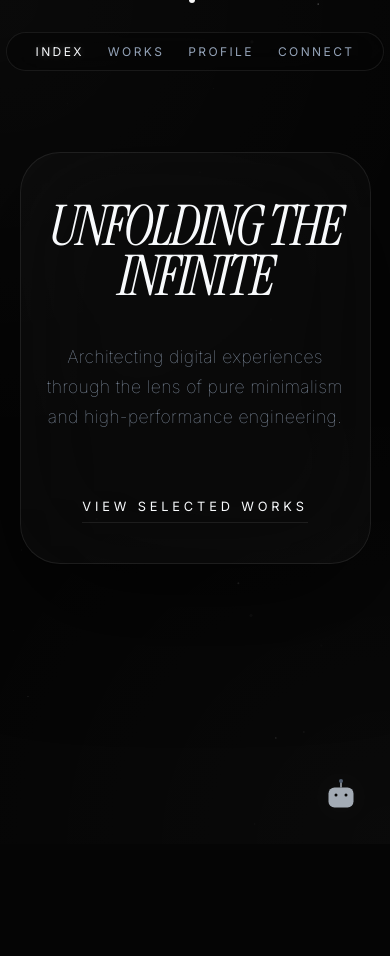
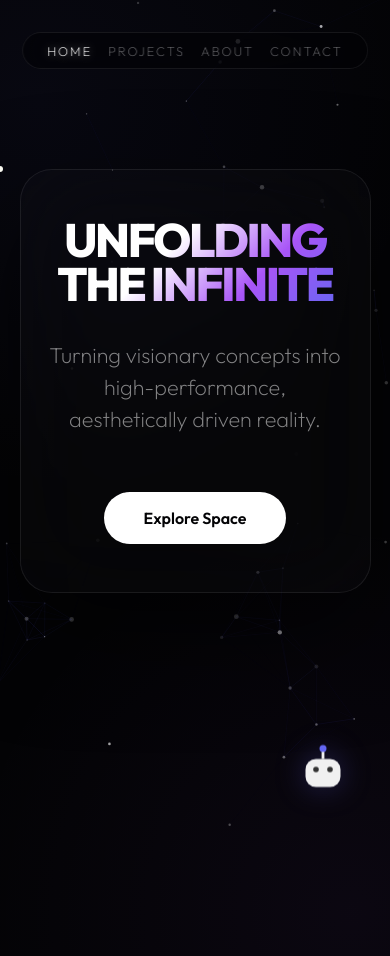
Before and after one commit to sunyoong/ethereal-portfolio, a website built with Vite: page index.html in a window 390 px wide. Before the commit the page ends 844 px from the top, so only its background shows below. Built offline with nearby package versions, Linux system fonts and the light colour scheme.

Commit message:
Restore vibrant Bento design with EN-KR tagline toggle

```diff
--- a/index.html
+++ b/index.html
@@ -4,7 +4,10 @@
 <head>
     <meta charset="UTF-8">
     <meta name="viewport" content="width=device-width, initial-scale=1.0">
-    <title>Portfolio 2025 | Premium Experience</title>
+    <title>Portfolio 2025 | Home</title>
+    <link rel="preconnect" href="https://fonts.googleapis.com">
+    <link rel="preconnect" href="https://fonts.gstatic.com" crossorigin>
+    <link href="https://fonts.googleapis.com/css2?family=Outfit:wght@200;600;800&display=swap" rel="stylesheet">
     <link rel="stylesheet" href="./style.css">
 </head>
 
@@ -13,28 +16,33 @@
     <canvas id="space-canvas"></canvas>
 
     <nav>
-        <a href="index.html">Index</a>
-        <a href="projects.html">Works</a>
-        <a href="about.html">Profile</a>
-        <a href="contact.html">Connect</a>
+        <a href="index.html">Home</a>
+        <a href="projects.html">Projects</a>
+        <a href="about.html">About</a>
+        <a href="contact.html">Contact</a>
     </nav>
 
-    <svg id="mascot" viewBox="0 0 100 100">
-        <rect x="25" y="35" width="50" height="40" rx="12" fill="#cbd5e1" />
-        <circle cx="40" cy="50" r="3" fill="#050505" />
-        <circle cx="60" cy="50" r="3" fill="#050505" />
-        <line x1="50" y1="35" x2="50" y2="22" stroke="#cbd5e1" stroke-width="3" />
-        <circle cx="50" cy="22" r="4" fill="#64748b" />
+    <svg id="mascot" viewBox="0 0 100 100" onclick="this.style.transform='rotate(360deg) scale(1.5)'">
+        <rect x="25" y="35" width="50" height="40" rx="15" fill="#f0f0f0" />
+        <circle cx="40" cy="50" r="4" fill="#333">
+            <animate attributeName="r" values="4;1;4" dur="3s" repeatCount="indefinite" />
+        </circle>
+        <circle cx="60" cy="50" r="4" fill="#333">
+            <animate attributeName="r" values="4;1;4" dur="3s" repeatCount="indefinite" />
+        </circle>
+        <line x1="50" y1="35" x2="50" y2="20" stroke="#f0f0f0" stroke-width="4" />
+        <circle cx="50" cy="20" r="5" fill="#6366f1">
+            <animate attributeName="fill" values="#6366f1;#a855f7;#6366f1" dur="2s" repeatCount="indefinite" />
+        </circle>
     </svg>
 
     <main class="container">
         <h1 id="tagline" data-lang="en">UNFOLDING THE INFINITE</h1>
-        <p>Architecting digital experiences through the lens of pure minimalism and high-performance engineering.</p>
-        <div style="margin-top: 4rem;">
+        <p>Turning visionary concepts into high-performance, aesthetically driven reality.</p>
+        <div style="margin-top: 3.5rem; display: flex; justify-content: center; gap: 1rem;">
             <a href="projects.html"
-                style="color: var(--text-primary); text-decoration: none; font-size: 0.8rem; text-transform: uppercase; letter-spacing: 0.3em; border-bottom: 1px solid var(--border); padding-bottom: 0.5rem; transition: 0.4s;"
-                onmouseover="this.style.borderColor='#fff'" onmouseout="this.style.borderColor='var(--border)'">View
-                Selected Works</a>
+                style="background: var(--text); color: var(--bg); padding: 1rem 2.5rem; border-radius: 100px; text-decoration: none; font-weight: 600; transition: all 0.3s cubic-bezier(0.16, 1, 0.3, 1);">Explore
+                Space</a>
         </div>
     </main>
 
@@ -49,17 +57,18 @@
             const currentLang = tagEl.getAttribute('data-lang');
             const nextLang = currentLang === 'en' ? 'ko' : 'en';
 
-            tagEl.style.filter = "blur(10px)";
+            tagEl.style.transform = "translateY(-10px)";
             tagEl.style.opacity = 0;
 
             setTimeout(() => {
                 tagEl.textContent = translations[nextLang];
                 tagEl.setAttribute('data-lang', nextLang);
-                tagEl.style.filter = "blur(0)";
+                tagEl.style.transform = "translateY(0)";
                 tagEl.style.opacity = 1;
-            }, 400);
+            }, 300);
         });
-        tagEl.style.transition = "all 0.6s cubic-bezier(0.16, 1, 0.3, 1)";
+        tagEl.style.transition = "all 0.4s cubic-bezier(0.16, 1, 0.3, 1)";
+        tagEl.style.cursor = "pointer";
     </script>
 </body>
 
--- a/main.js
+++ b/main.js
@@ -1,4 +1,4 @@
-// --- Atmospheric Dust Engine ---
+// --- 2025 Hyper-Particle Engine (Neural Style) ---
 const canvas = document.getElementById('space-canvas');
 const ctx = canvas.getContext('2d');
 let particles = [];
@@ -9,36 +9,51 @@ function initCanvas() {
     width = canvas.width = window.innerWidth;
     height = canvas.height = window.innerHeight;
     particles = [];
-    const count = Math.min(window.innerWidth / 12, 100);
+    const count = Math.min(window.innerWidth / 8, 120);
     for (let i = 0; i < count; i++) {
         particles.push({
             x: Math.random() * width,
             y: Math.random() * height,
-            vx: (Math.random() - 0.5) * 0.1,
-            vy: (Math.random() - 0.5) * 0.1,
-            size: Math.random() * 1.5 + 0.2,
-            opacity: Math.random() * 0.3 + 0.1
+            vx: (Math.random() - 0.5) * 0.3,
+            vy: (Math.random() - 0.5) * 0.3,
+            size: Math.random() * 2 + 0.5,
+            opacity: Math.random() * 0.5 + 0.2
         });
     }
 }
 
 function draw() {
     ctx.clearRect(0, 0, width, height);
+
     for (let i = 0; i < particles.length; i++) {
         const p = particles[i];
         p.x += p.vx;
         p.y += p.vy;
 
-        // Subtle Parallax
-        const dxM = (mouse.x - width / 2) * 0.005;
-        const dyM = (mouse.y - height / 2) * 0.005;
+        // Parallax drift based on mouse
+        const dxM = (mouse.x - width / 2) * 0.01;
+        const dyM = (mouse.y - height / 2) * 0.01;
         const drawX = p.x + dxM;
         const drawY = p.y + dyM;
 
-        ctx.fillStyle = `rgba(255, 255, 255, ${p.opacity * (Math.sin(Date.now() * 0.0005 + i) * 0.5 + 0.5)})`;
+        ctx.fillStyle = `rgba(255, 255, 255, ${p.opacity * (Math.sin(Date.now() * 0.001 + i) * 0.3 + 0.7)})`;
         ctx.beginPath();
         ctx.arc(drawX, drawY, p.size, 0, Math.PI * 2);
         ctx.fill();
+
+        // Neural connections
+        for (let j = i + 1; j < particles.length; j++) {
+            const p2 = particles[j];
+            const dist = Math.hypot(p.x - p2.x, p.y - p2.y);
+            if (dist < 100) {
+                ctx.strokeStyle = `rgba(99, 102, 241, ${0.2 * (1 - dist / 100)})`;
+                ctx.lineWidth = 0.5;
+                ctx.beginPath();
+                ctx.moveTo(drawX, drawY);
+                ctx.lineTo(p2.x + dxM, p2.y + dyM);
+                ctx.stroke();
+            }
+        }
 
         if (p.x < 0) p.x = width; if (p.x > width) p.x = 0;
         if (p.y < 0) p.y = height; if (p.y > height) p.y = 0;
@@ -57,17 +72,55 @@ document.addEventListener('mousemove', (e) => {
         dot.style.left = e.clientX + 'px';
         dot.style.top = e.clientY + 'px';
     }
+
+    // 3D Card Tilt & Spotlight
+    const items = document.querySelectorAll('.item, .container');
+    items.forEach(item => {
+        const rect = item.getBoundingClientRect();
+        const x = e.clientX - rect.left;
+        const y = e.clientY - rect.top;
+        item.style.setProperty('--x', `${x}px`);
+        item.style.setProperty('--y', `${y}px`);
+
+        if (item.classList.contains('item')) {
+            const centerX = rect.width / 2;
+            const centerY = rect.height / 2;
+            const rotateX = (centerY - y) / 10;
+            const rotateY = (x - centerX) / 10;
+            item.style.transform = `perspective(1000px) rotateX(${rotateX}deg) rotateY(${rotateY}deg) translateY(-5px)`;
+        }
+    });
+});
+
+document.addEventListener('mouseleave', () => {
+    document.querySelectorAll('.item').forEach(item => item.style.transform = '');
 });
 
 initCanvas();
 draw();
 
-// --- Cursor Interaction Logic ---
+// --- Tiny Cursor Interaction ---
 const interactive = document.querySelectorAll('a, button, #mascot, #tagline, .item');
-const dot = document.getElementById('cursor-dot');
 interactive.forEach(el => {
-    el.addEventListener('mouseenter', () => dot.classList.add('active'));
-    el.addEventListener('mouseleave', () => dot.classList.remove('active'));
+    el.addEventListener('mouseenter', () => document.getElementById('cursor-dot').classList.add('active'));
+    el.addEventListener('mouseleave', () => document.getElementById('cursor-dot').classList.remove('active'));
+});
+
+// --- Scroll Reveal ---
+const observer = new IntersectionObserver((entries) => {
+    entries.forEach(entry => {
+        if (entry.isIntersecting) {
+            entry.target.style.opacity = 1;
+            entry.target.style.transform = 'translateY(0) scale(1)';
+        }
+    });
+}, { threshold: 0.1 });
+
+document.querySelectorAll('.item, h1, p').forEach(el => {
+    el.style.opacity = 0;
+    el.style.transform = 'translateY(30px) scale(0.95)';
+    el.style.transition = 'all 0.8s cubic-bezier(0.16, 1, 0.3, 1)';
+    observer.observe(el);
 });
 
 // --- Active Nav ---
@@ -77,19 +130,18 @@ document.querySelectorAll('nav a').forEach(link => {
     if (path.endsWith(href) || (path.endsWith('/') && href === 'index.html')) link.classList.add('active');
 });
 
-// --- Scroll Reveal Logic ---
-const observer = new IntersectionObserver((entries) => {
-    entries.forEach(entry => {
-        if (entry.isIntersecting) {
-            entry.target.style.opacity = 1;
-            entry.target.style.transform = 'translateY(0)';
-        }
-    });
-}, { threshold: 0.05 });
-
-document.querySelectorAll('.item, h1, p, .container').forEach(el => {
-    el.style.opacity = 0;
-    el.style.transform = 'translateY(40px)';
-    el.style.transition = 'all 1.2s cubic-bezier(0.16, 1, 0.3, 1)';
-    observer.observe(el);
+// --- Click Sparks ---
+document.addEventListener('mousedown', (e) => {
+    for (let i = 0; i < 8; i++) {
+        const s = document.createElement('div');
+        s.style.cssText = `position:fixed;width:4px;height:4px;background:white;border-radius:50%;left:${e.clientX}px;top:${e.clientY}px;pointer-events:none;z-index:9999;transition:all 0.8s cubic-bezier(0.16,1,0.3,1);`;
+        document.body.appendChild(s);
+        const angle = Math.random() * Math.PI * 2;
+        const dist = 60 + Math.random() * 60;
+        requestAnimationFrame(() => {
+            s.style.transform = `translate(${Math.cos(angle) * dist}px, ${Math.sin(angle) * dist}px) scale(0)`;
+            s.style.opacity = '0';
+        });
+        setTimeout(() => s.remove(), 800);
+    }
 });
--- a/style.css
+++ b/style.css
@@ -1,37 +1,32 @@
-@import url('https://fonts.googleapis.com/css2?family=Inter:wght@100;400;700&family=Instrument+Serif:ital@0;1&display=swap');
-
 :root {
-    --bg: #050505;
-    --text-primary: #f8fafc;
-    --text-secondary: #94a3b8;
-    --border: rgba(255, 255, 255, 0.08);
-    --glass: rgba(255, 255, 255, 0.02);
-    --accent: #64748b;
-    --steel: #cbd5e1;
+    --primary: #6366f1;
+    --secondary: #a855f7;
+    --bg: #030305;
+    --text: #ffffff;
+    --glass: rgba(255, 255, 255, 0.03);
+    --glass-border: rgba(255, 255, 255, 0.08);
+    --accent: #10b981;
+    --bento-bg: rgba(255, 255, 255, 0.015);
 }
 
 * {
     margin: 0;
     padding: 0;
     box-sizing: border-box;
+    font-family: 'Outfit', sans-serif;
     cursor: none !important;
 }
 
 body {
     background-color: var(--bg);
-    color: var(--text-primary);
-    font-family: 'Inter', sans-serif;
+    color: var(--text);
     overflow-x: hidden;
     min-height: 100vh;
-    display: flex;
-    flex-direction: column;
-    align-items: center;
     background-image:
-        radial-gradient(circle at 0% 0%, rgba(255, 255, 255, 0.02) 0%, transparent 50%),
-        radial-gradient(circle at 100% 100%, rgba(255, 255, 255, 0.02) 0%, transparent 50%);
+        radial-gradient(circle at 10% 10%, rgba(99, 102, 241, 0.05) 0%, transparent 40%),
+        radial-gradient(circle at 90% 90%, rgba(168, 85, 247, 0.05) 0%, transparent 40%);
 }
 
-/* --- Tiny Elegant Cursor --- */
 #cursor-dot {
     position: fixed;
     width: 6px;
@@ -40,50 +35,49 @@ body {
     border-radius: 50%;
     pointer-events: none;
     z-index: 10000;
+    transition: transform 0.2s cubic-bezier(0.19, 1, 0.22, 1);
     mix-blend-mode: difference;
     transform: translate(-50%, -50%);
-    transition: width 0.3s, height 0.3s, background 0.3s;
 }
 
 #cursor-dot.active {
-    width: 60px;
-    height: 60px;
+    transform: translate(-50%, -50%) scale(10);
     background: rgba(255, 255, 255, 0.05);
-    border: 0.5px solid rgba(255, 255, 255, 0.2);
+    border: 0.1px solid rgba(255, 255, 255, 0.3);
 }
 
-/* --- Fixed Navigation --- */
 nav {
     position: fixed;
     top: 2rem;
+    left: 50%;
+    transform: translateX(-50%);
     z-index: 1000;
     display: flex;
-    gap: 2.5rem;
-    background: rgba(5, 5, 5, 0.5);
-    backdrop-filter: blur(20px);
-    -webkit-backdrop-filter: blur(20px);
-    padding: 0.8rem 2.5rem;
+    gap: 2rem;
+    background: rgba(3, 3, 5, 0.6);
+    backdrop-filter: blur(25px);
+    -webkit-backdrop-filter: blur(25px);
+    padding: 0.8rem 2rem;
     border-radius: 100px;
-    border: 1px solid var(--border);
+    border: 1px solid var(--glass-border);
 }
 
 nav a {
-    color: var(--text-secondary);
+    color: rgba(255, 255, 255, 0.4);
     text-decoration: none;
-    font-size: 0.75rem;
+    font-weight: 500;
+    font-size: 0.8rem;
     text-transform: uppercase;
-    letter-spacing: 0.2em;
-    transition: 0.4s cubic-bezier(0.16, 1, 0.3, 1);
-    font-weight: 400;
+    letter-spacing: 0.15em;
+    transition: 0.3s;
 }
 
 nav a:hover,
 nav a.active {
-    color: var(--text-primary);
-    text-shadow: 0 0 8px rgba(255, 255, 255, 0.3);
+    color: white;
+    text-shadow: 0 0 10px rgba(255, 255, 255, 0.5);
 }
 
-/* --- Atmospheric Background --- */
 #space-canvas {
     position: fixed;
     top: 0;
@@ -91,24 +85,23 @@ nav a.active {
     width: 100%;
     height: 100%;
     z-index: -2;
-    opacity: 0.6;
 }
 
-/* --- Silver Mascot --- */
 #mascot {
     position: fixed;
-    bottom: 2.5rem;
-    right: 2.5rem;
-    width: 64px;
-    height: 64px;
+    bottom: 2rem;
+    right: 2rem;
+    width: 70px;
+    height: 70px;
     z-index: 500;
-    filter: drop-shadow(0 0 20px rgba(255, 255, 255, 0.1));
-    animation: breathing 5s ease-in-out infinite;
-    transition: 0.6s cubic-bezier(0.16, 1, 0.3, 1);
+    filter: drop-shadow(0 0 15px rgba(99, 102, 241, 0.3));
+    animation: breathing 4s ease-in-out infinite;
+    transition: 0.5s cubic-bezier(0.175, 0.885, 0.32, 1.275);
 }
 
 #mascot:hover {
-    transform: scale(1.15) rotate(5deg);
+    transform: scale(1.2) rotate(15deg);
+    filter: drop-shadow(0 0 25px var(--secondary));
 }
 
 @keyframes breathing {
@@ -116,101 +109,111 @@ nav a.active {
     0%,
     100% {
         transform: translateY(0);
-        opacity: 0.8;
     }
 
     50% {
         transform: translateY(-15px);
-        opacity: 1;
     }
 }
 
-/* --- Typography & Layout --- */
 .container {
-    margin-top: 22vh;
-    padding: 5rem 3rem;
-    background: var(--glass);
-    backdrop-filter: blur(60px);
-    -webkit-backdrop-filter: blur(60px);
-    border: 1px solid var(--border);
-    border-radius: 40px;
+    margin: 20vh auto 10vh;
+    padding: 5rem 2rem;
+    background: var(--bento-bg);
+    backdrop-filter: blur(50px);
+    -webkit-backdrop-filter: blur(50px);
+    border: 1px solid var(--glass-border);
+    border-radius: 48px;
     text-align: center;
     max-width: 1100px;
     width: 90%;
-    box-shadow: 0 40px 120px rgba(0, 0, 0, 0.6);
+    box-shadow: 0 40px 100px rgba(0, 0, 0, 0.5);
+    perspective: 1000px;
 }
 
 h1 {
-    font-family: 'Instrument Serif', serif;
-    font-style: italic;
-    font-size: clamp(2.5rem, 12vw, 7rem);
-    font-weight: 400;
-    line-height: 0.9;
-    margin-bottom: 2.5rem;
-    color: var(--text-primary);
+    font-size: clamp(2.5rem, 12vw, 6.5rem);
+    font-weight: 800;
+    line-height: 0.95;
+    margin-bottom: 2rem;
+    background: linear-gradient(135deg, #fff 40%, var(--secondary), var(--primary));
+    -webkit-background-clip: text;
+    -webkit-text-fill-color: transparent;
     letter-spacing: -0.05em;
 }
 
 p {
-    font-size: 1.1rem;
-    color: var(--text-secondary);
-    line-height: 1.7;
-    max-width: 650px;
+    font-size: 1.35rem;
+    color: rgba(255, 255, 255, 0.5);
+    line-height: 1.5;
+    max-width: 750px;
     margin: 0 auto;
-    font-weight: 100;
-    letter-spacing: 0.02em;
+    font-weight: 200;
 }
 
-/* --- Bento Grid --- */
 .grid {
     display: grid;
     grid-template-columns: repeat(auto-fit, minmax(300px, 1fr));
-    gap: 1.5rem;
-    margin-top: 5rem;
+    gap: 2rem;
+    margin-top: 4rem;
+    width: 100%;
 }
 
 .item {
     background: rgba(255, 255, 255, 0.015);
-    border: 1px solid var(--border);
-    padding: 3rem 2rem;
-    border-radius: 32px;
+    border: 1px solid var(--glass-border);
+    padding: 3rem;
+    border-radius: 40px;
     text-align: left;
-    transition: 0.5s cubic-bezier(0.16, 1, 0.3, 1);
+    transition: transform 0.1s ease-out, background 0.4s, border 0.4s;
+    position: relative;
+    overflow: hidden;
+    transform-style: preserve-3d;
+}
+
+.item::after {
+    content: '';
+    position: absolute;
+    top: 0;
+    left: 0;
+    width: 100%;
+    height: 100%;
+    background: radial-gradient(circle at var(--x) var(--y), rgba(255, 255, 255, 0.1) 0%, transparent 60%);
+    pointer-events: none;
+    opacity: 0;
+    transition: opacity 0.3s;
 }
 
 .item:hover {
     background: rgba(255, 255, 255, 0.04);
-    border-color: rgba(255, 255, 255, 0.2);
-    transform: translateY(-10px);
+    border-color: rgba(255, 255, 255, 0.3);
+}
+
+.item:hover::after {
+    opacity: 1;
 }
 
 .item h3 {
-    font-family: 'Instrument Serif', serif;
-    font-size: 2rem;
+    font-size: 1.8rem;
     margin-bottom: 1rem;
-    color: var(--steel);
+    color: #fff;
+    transform: translateZ(20px);
 }
 
-/* --- Responsive --- */
+.item p {
+    font-size: 1rem;
+    transform: translateZ(10px);
+}
+
 @media (max-width: 768px) {
     .container {
         padding: 3rem 1.5rem;
-        margin-top: 18vh;
+        border-radius: 32px;
     }
 
     nav {
-        gap: 1.5rem;
-        padding: 0.7rem 1.8rem;
-    }
-
-    h1 {
-        font-size: 3.5rem;
-    }
-
-    #mascot {
-        width: 50px;
-        height: 50px;
-        bottom: 1.5rem;
-        right: 1.5rem;
+        gap: 1rem;
+        padding: 0.6rem 1.5rem;
+        width: auto;
     }
 }
```
Also changed, not shown: about.html (+25 -15 lines), contact.html (+28 -19 lines), projects.html (+24 -16 lines).
